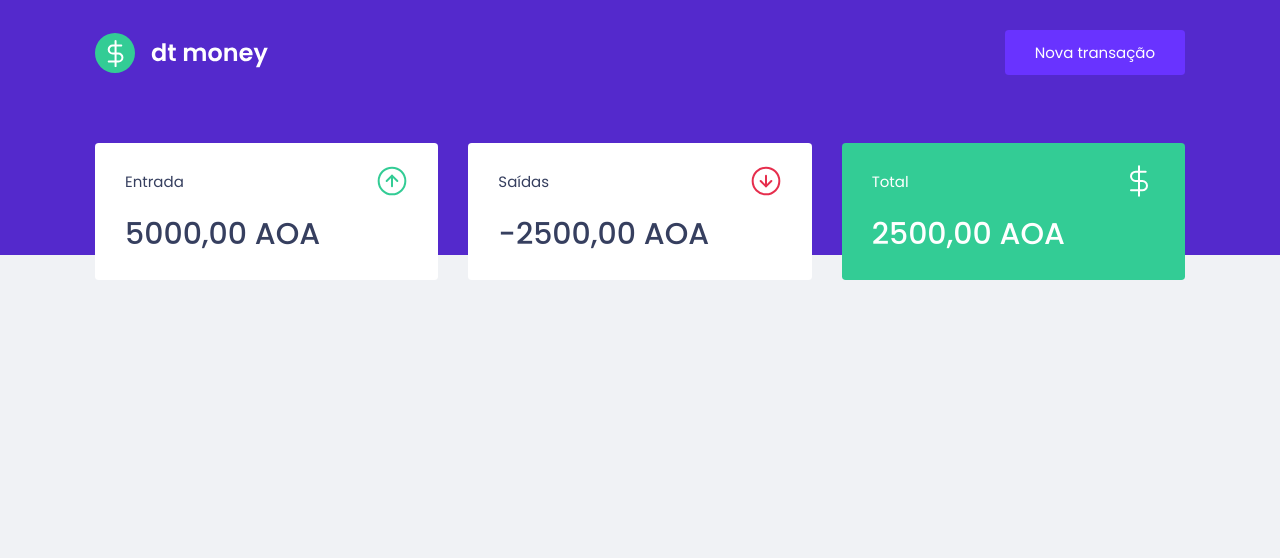
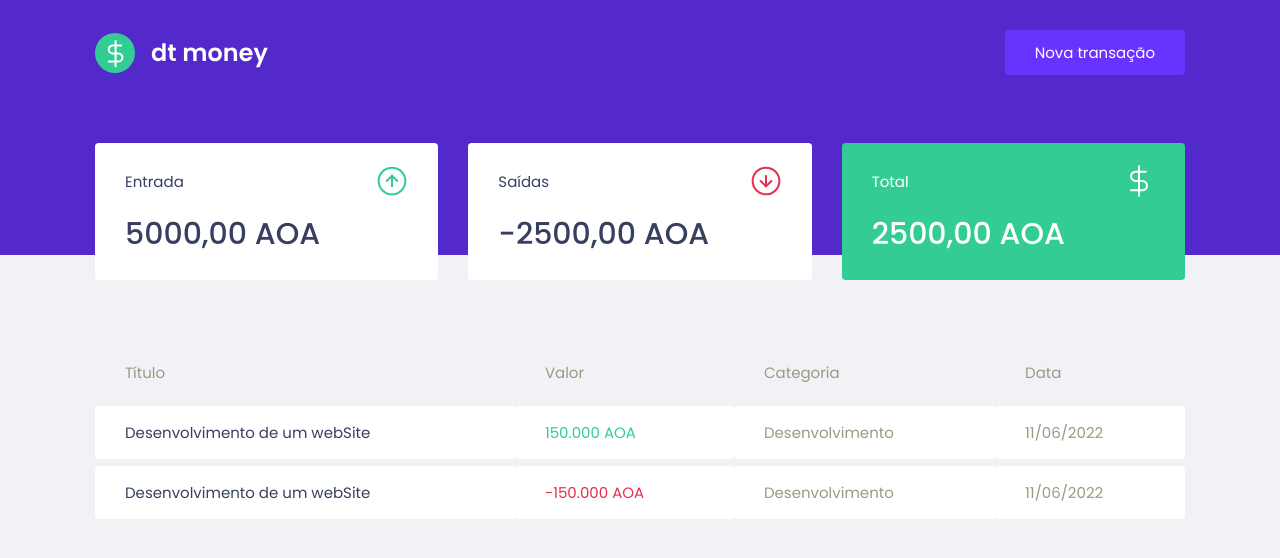
Before and after one commit to FabioJunik/dt-Money, a React (Create React App) app: page / in a window 1280 px wide. Shown: the top 558 px of the page. Built offline with nearby package versions, Linux system fonts and the light colour scheme.

Commit message:
Tabela das transações criada

```diff
--- a/src/components/Dashboard/index.tsx
+++ b/src/components/Dashboard/index.tsx
@@ -1,4 +1,5 @@
 import { Summary } from "../Summary"
+import { TransactionTable } from "../TransactionsTable"
 import { Container } from "./styles"
 
 
@@ -6,6 +7,7 @@
     return(
         <Container>
             <Summary/>
+            <TransactionTable/>
         </Container>
     )
 }
--- /dev/null
+++ b/src/components/TransactionsTable/index.tsx
@@ -0,0 +1,32 @@
+import { Container } from "./styles";
+
+export function TransactionTable (){
+    return (
+        <Container>
+            <table>
+                <thead>
+                    <tr>
+                        <th>Título</th>
+                        <th>Valor</th>
+                        <th>Categoria</th>
+                        <th>Data</th>
+                    </tr>
+                </thead>
+                <tbody>
+                    <tr >
+                        <td>Desenvolvimento de um webSite</td>
+                        <td className="deposit">150.000 AOA</td>
+                        <td>Desenvolvimento</td>
+                        <td>11/06/2022</td>
+                    </tr>
+                    <tr>
+                        <td>Desenvolvimento de um webSite</td>
+                        <td  className="withdraw">-150.000 AOA</td>
+                        <td>Desenvolvimento</td>
+                        <td>11/06/2022</td>
+                    </tr>
+                </tbody>
+            </table>
+        </Container>
+    );
+}
--- /dev/null
+++ b/src/components/TransactionsTable/styles.ts
@@ -0,0 +1,38 @@
+import styled from "styled-components";
+
+export const Container = styled.div`
+    margin-top: 4rem;
+
+    table{
+        width: 100%;
+        border-spacing: 0 0.5rem;
+
+        th{
+            color: var(--text-body);
+            font-weight: 400;
+            padding: 1rem 2rem;
+            text-align: left;
+            line-height: 1.5rem;
+        }
+
+        td{
+            padding: 1rem 2rem;
+            border: 0;
+            background-color: var(--shape);
+            color: var(--text-body);
+            border-radius: 0.25rem;
+
+            &:first-child{
+                color: var(--text-title );
+            }
+
+            &.deposit{
+                color: var(--green);
+            }
+
+            &.withdraw{
+                color: var(--red);
+            }
+        }
+    }
+`;
```
